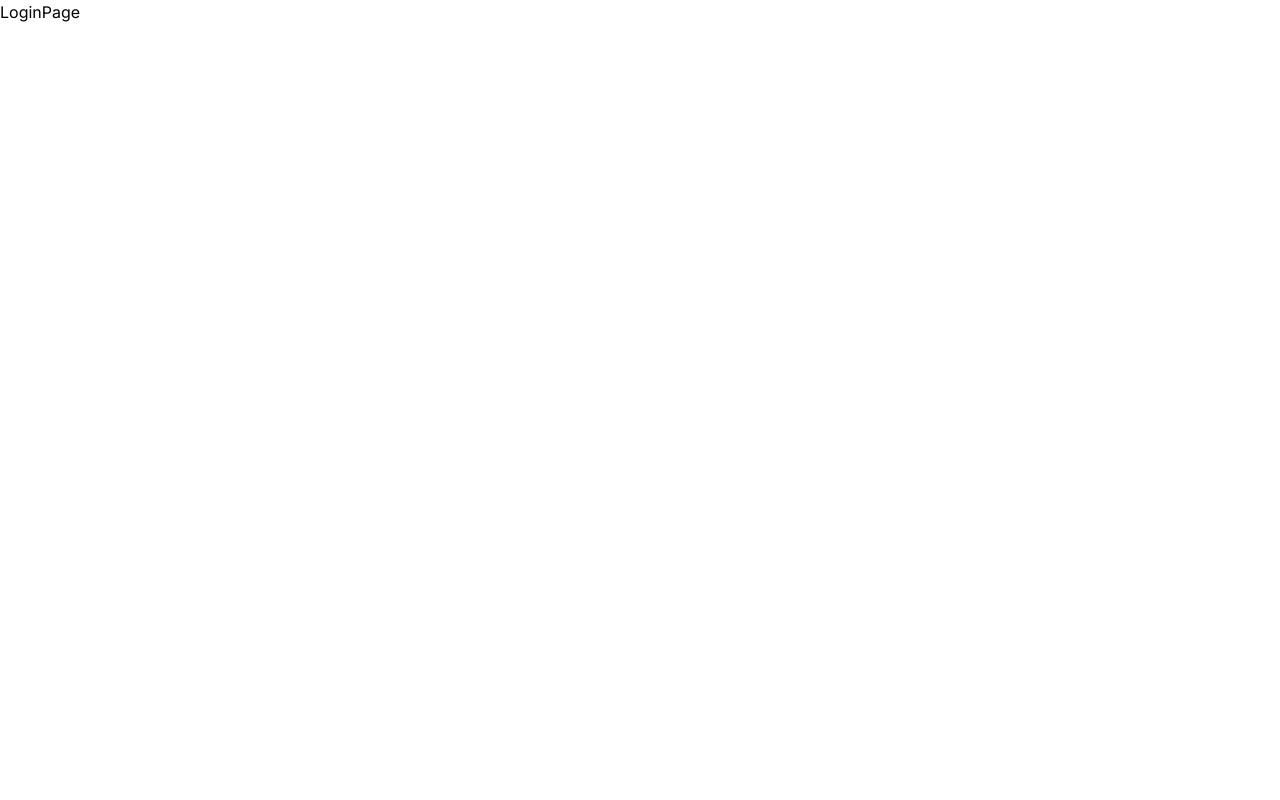
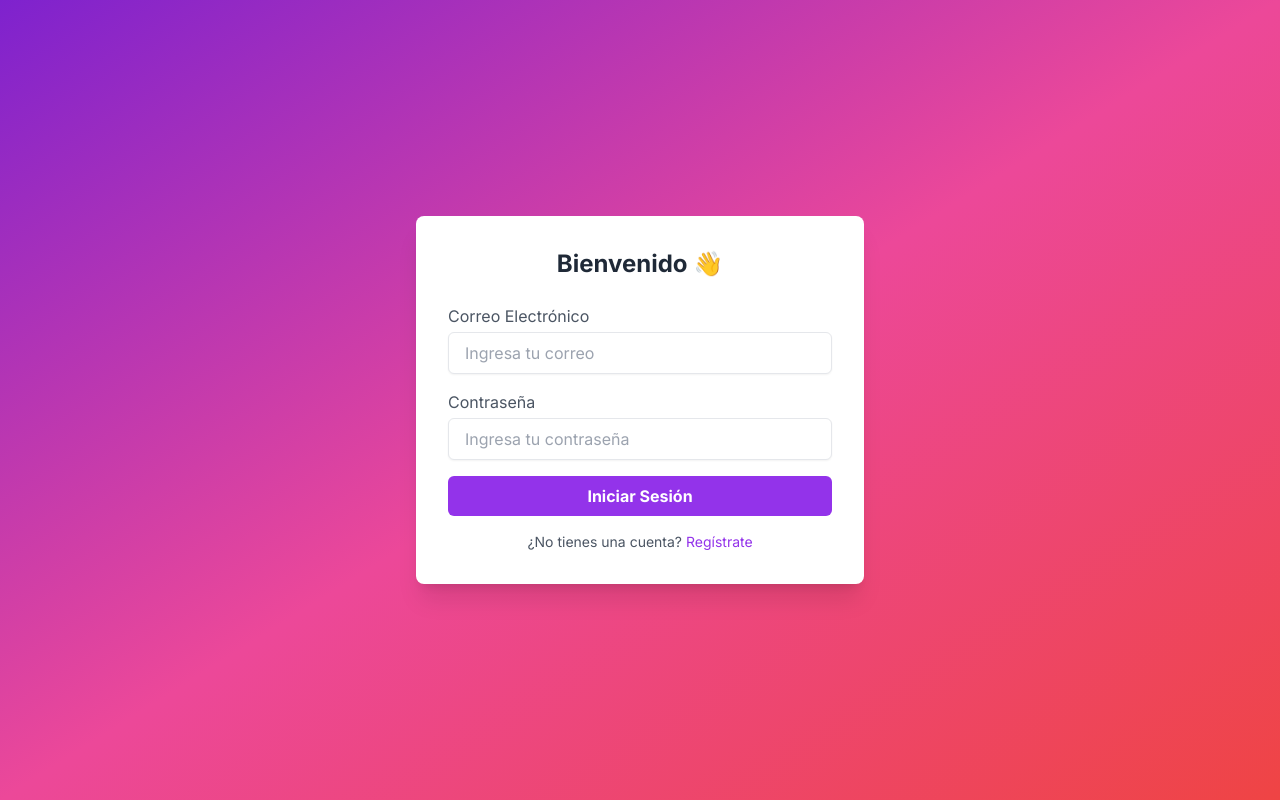
Before and after one commit to pierovaras7/sistema-vamacar, a Next.js app in the folder cliente/: page /sign-in in a window 1280 px wide. Built offline with nearby package versions, Linux system fonts and the light colour scheme.

Commit message:
login-beta-front

```diff
--- a/cliente/src/app/sign-in/page.tsx
+++ b/cliente/src/app/sign-in/page.tsx
@@ -1,7 +1,52 @@
 const LoginPage = () => {
   return (
-    <div className=''>LoginPage</div>
-  )
-}
+    <div className="min-h-screen bg-gradient-to-br from-purple-700 via-pink-500 to-red-500 flex items-center justify-center">
+      <div className="bg-white shadow-xl rounded-lg p-8 w-full max-w-md animate-fade-in">
+        <h1 className="text-2xl font-bold text-center text-gray-800 mb-6">
+          Bienvenido 👋
+        </h1>
+        <form className="space-y-4">
+          <div>
+            <label htmlFor="email" className="block text-gray-600">
+              Correo Electrónico
+            </label>
+            <input
+              id="email"
+              type="email"
+              className="w-full px-4 py-2 mt-1 border rounded-md shadow-sm focus:ring-2 focus:ring-purple-500 focus:outline-none"
+              placeholder="Ingresa tu correo"
+            />
+          </div>
+          <div>
+            <label htmlFor="password" className="block text-gray-600">
+              Contraseña
+            </label>
+            <input
+              id="password"
+              type="password"
+              className="w-full px-4 py-2 mt-1 border rounded-md shadow-sm focus:ring-2 focus:ring-purple-500 focus:outline-none"
+              placeholder="Ingresa tu contraseña"
+            />
+          </div>
+          <button
+            type="submit"
+            className="w-full py-2 bg-purple-600 hover:bg-purple-700 text-white font-bold rounded-md transition-transform transform hover:scale-105"
+          >
+            Iniciar Sesión
+          </button>
+        </form>
+        <p className="mt-4 text-center text-sm text-gray-600">
+          ¿No tienes una cuenta?{" "}
+          <a
+            href="#"
+            className="text-purple-600 hover:underline"
+          >
+            Regístrate
+          </a>
+        </p>
+      </div>
+    </div>
+  );
+};
 
-export default LoginPage
+export default LoginPage;
```
